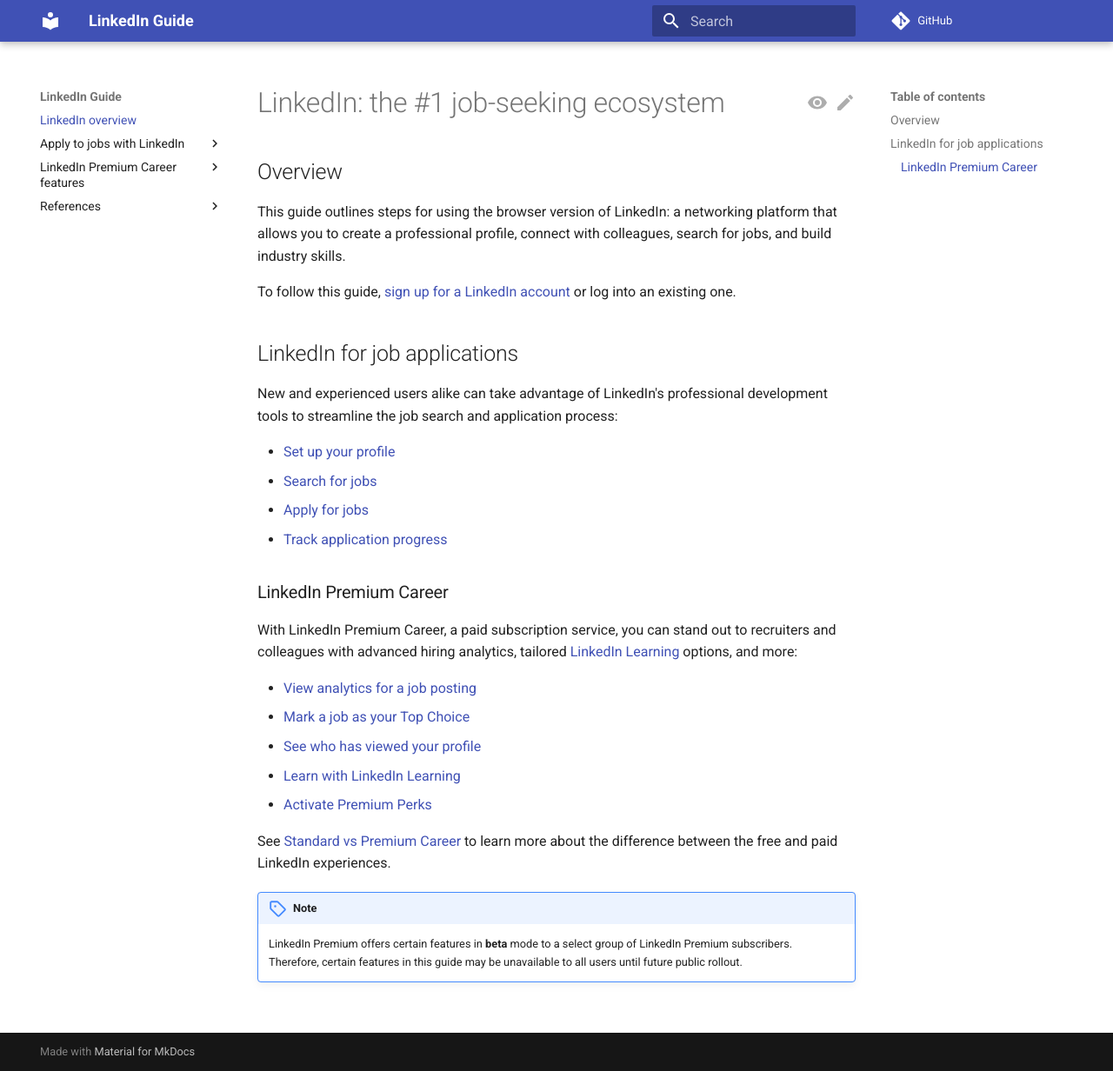
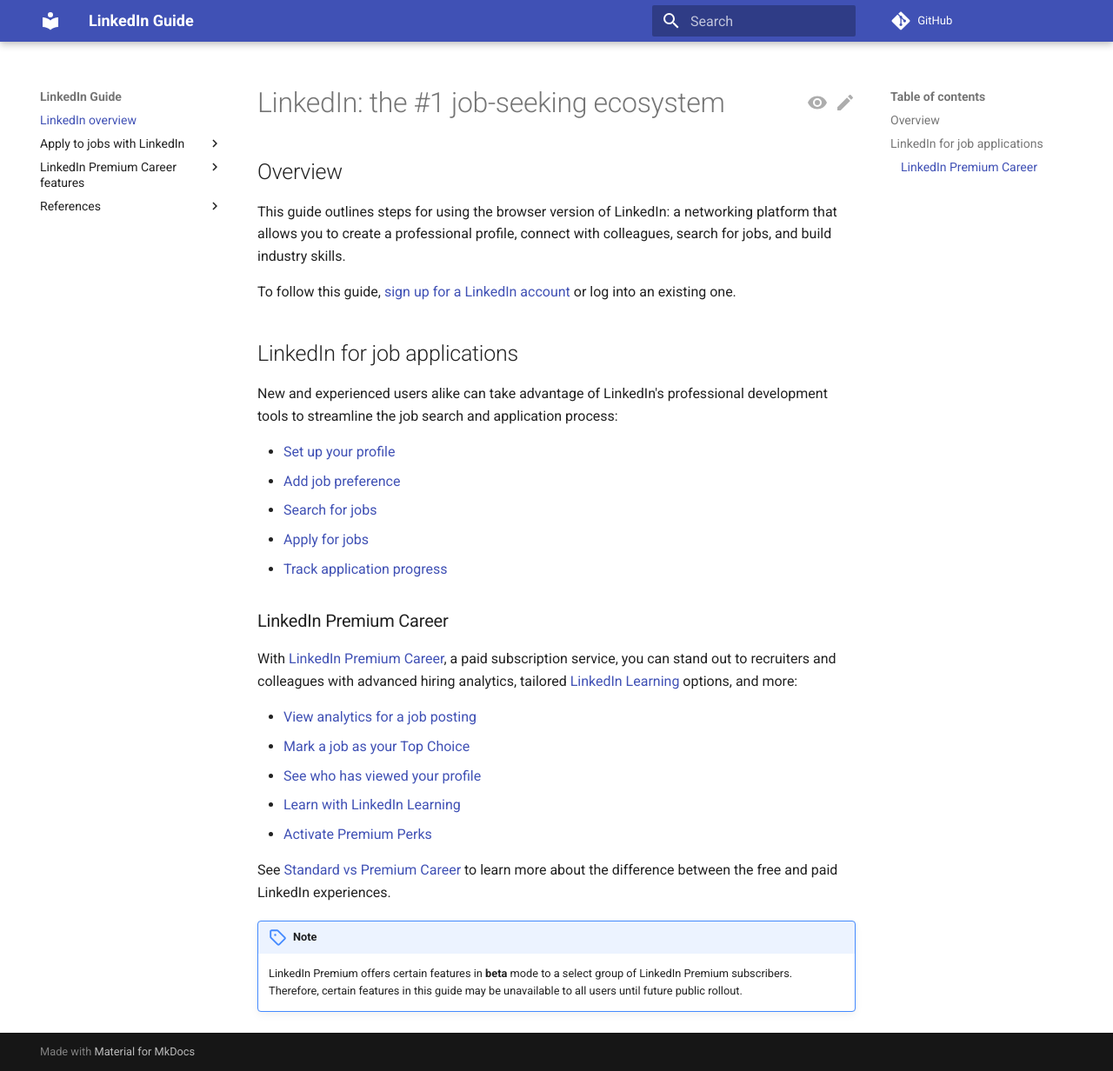
Before and after one commit to cdundon123/linkedin-docs, an MkDocs documentation site: the page built from docs/index.md, in a window 1280 px wide and 1232 px high. Shown: the whole window at 87% size. Built offline with MkDocs 1.6.1 and Material for MkDocs 9.7.7, drawn with Linux system fonts in a browser that asks for light colours; comment, search, counter and statistics services are not loaded.

Commit message:
update index.md

```diff
--- a/docs/index.md
+++ b/docs/index.md
@@ -10,22 +10,23 @@ To follow this guide, [sign up for a LinkedIn account](https://www.linkedin.com/
 
 New and experienced users alike can take advantage of LinkedIn's professional development tools to streamline the job search and application process:
 
-- [Set up your profile](../docs/apply/set-up-your-profile.md)
-- [Search for jobs](../docs/apply/search-for-jobs.md)
-- [Apply for jobs](../docs/apply/apply-for-jobs.md)
-- [Track application progress](../docs/apply/track-application.md)
+- [Set up your profile](../apply/set-up-your-profile)
+- [Add job preference](../apply/add-job-preferences)
+- [Search for jobs](../apply/search-for-jobs)
+- [Apply for jobs](../apply/apply-for-jobs)
+- [Track application progress](../apply/track-application)
 
 ### LinkedIn Premium Career
 
-With LinkedIn Premium Career, a paid subscription service, you can stand out to recruiters and colleagues with advanced hiring analytics, tailored [LinkedIn Learning](../docs/premium/linkedin-learning.md) options, and more:
+With [LinkedIn Premium Career](../premium), a paid subscription service, you can stand out to recruiters and colleagues with advanced hiring analytics, tailored [LinkedIn Learning](../premium/linkedin-learning) options, and more:
 
-- [View analytics for a job posting](../docs/premium/view-analytics.md)
-- [Mark a job as your Top Choice](../docs/premium/mark-job-as-top-choice.md)
-- [See who has viewed your profile](../docs/premium/see-who-viewed-profile.md)
-- [Learn with LinkedIn Learning](../docs/premium/linkedin-learning.md)
-- [Activate Premium Perks](../docs/premium/activate-premium-perks.md)
+- [View analytics for a job posting](../premium/view-analytics)
+- [Mark a job as your Top Choice](../premium/mark-job-as-top-choice)
+- [See who has viewed your profile](../premium/see-who-viewed-profile)
+- [Learn with LinkedIn Learning](../premium/linkedin-learning)
+- [Activate Premium Perks](../premium/activate-premium-perks)
 
-See [Standard vs Premium Career](../docs/references/linkedin-plans.md) to learn more about the difference between the free and paid LinkedIn experiences.
+See [Standard vs Premium Career](../references/linkedin-plans) to learn more about the difference between the free and paid LinkedIn experiences.
 
 !!! note
 
```
